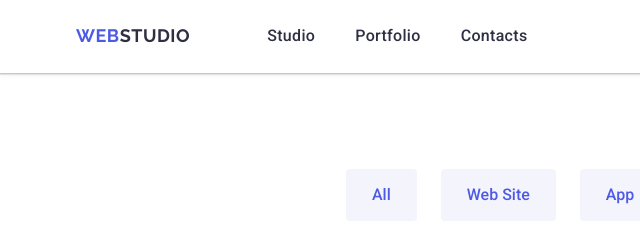
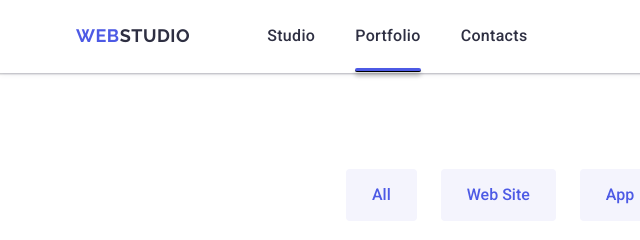
Before and after one commit to Primushko/goit-markup-hw-05, a plain HTML site: page portfolio.html in a window 1280 px wide. Shown: the top 240 px of the page, 0-640 px from the left. Drawn offline with nearby package versions, Linux system fonts and the light colour scheme.

Commit message:
виправлена помилка з підкресленням

```diff
--- a/portfolio.html
+++ b/portfolio.html
@@ -24,7 +24,7 @@
             <!-- navigation -->
             <ul class="navigation">
                 <li class="nav-item"><a class="link-padding" href="./index.html">Studio</a></li>
-                <li class="nav-item"><a class="link-padding" href="#">Portfolio</a></li>
+                <li class="nav-item"><a class="link-padding current" href="#">Portfolio</a></li>
                 <li class="nav-item"><a class="link-padding" href="#">Contacts</a></li>
             </ul>
         </nav>
```
Also changed, not shown: index.html (+1 -1 lines).
